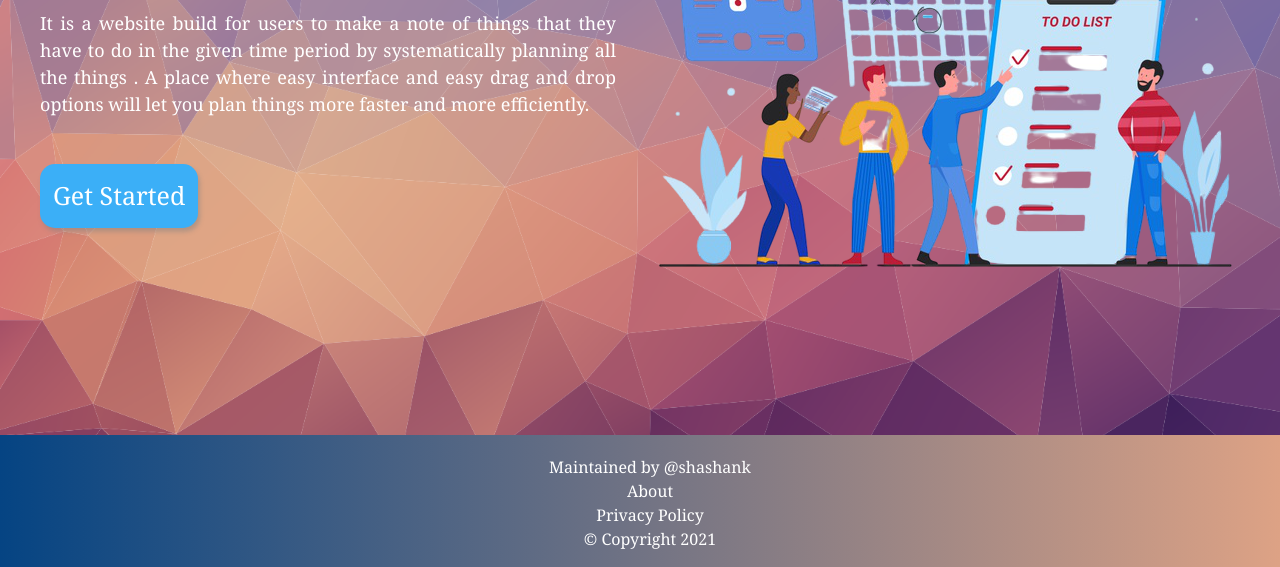
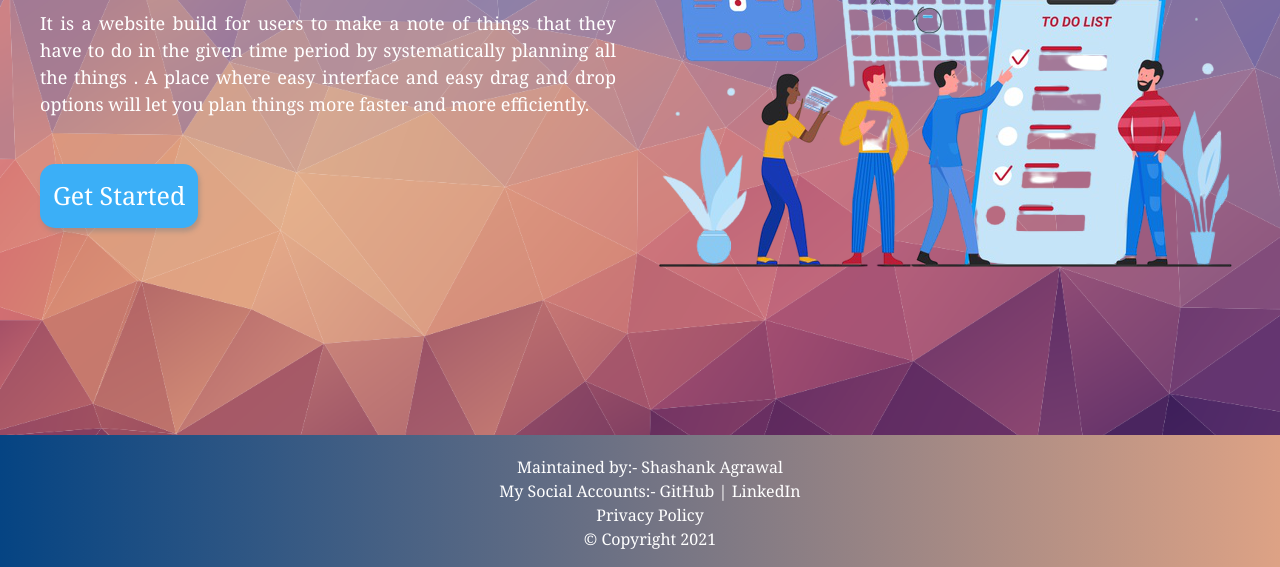
Before and after one commit to ShashankAgrawal003/ToDoList, a plain HTML site: page index.html in a window 1280 px wide. Shown: the part 233-800 px from the top of the page. Drawn offline with nearby package versions, Linux system fonts and the light colour scheme; a web font is replaced by a local one.

Commit message:
Styling linking account

```diff
--- a/index.html
+++ b/index.html
@@ -12,8 +12,9 @@
     <link rel="preconnect" href="https://fonts.gstatic.com">
     <link href="https://fonts.googleapis.com/css2?family=Texturina:wght@600&display=swap" rel="stylesheet">
 
+
+
     <style>
-
         body {
             font-family: Georgia, 'Times New Roman', Times, serif;
             height: 800px;
@@ -142,7 +143,12 @@
             color: lightskyblue;
             transition: 0.5s;
         }
+        #account a:hover{color:white;
+            font-size: 15px;
+            transform: 5s;
+            font-weight: bold;
 
+        }
 
         @media(max-width: 870px) {
             body {
@@ -169,11 +175,11 @@
                 margin: 40px auto;
             }
         }
-
     </style>
 </head>
 
 <body>
+
     <div class="maincontainer">
         <header class="uppersection">
             <img src="images/logo-removebg-preview.png" id="logo">
@@ -202,10 +208,9 @@
         </main>
         <footer class="footer">
             <ul class="footerlist">
-                <li>Maintained by <a href="https://github.com/ShashankAgrawal003">@shashank</a>
-                <li><a href="#">
-                        About
-                    </a> </li>
+                <li>Maintained by:- Shashank Agrawal</li>
+                <li id="account">My Social Accounts:- <a href="https://github.com/ShashankAgrawal003">GitHub | </a>
+                    <a href="https://www.linkedin.com/in/shashank-agrawal-38b0b1192">LinkedIn</a></li>
                 <li><a href="#">
                         Privacy Policy
                     </a></li>
```
